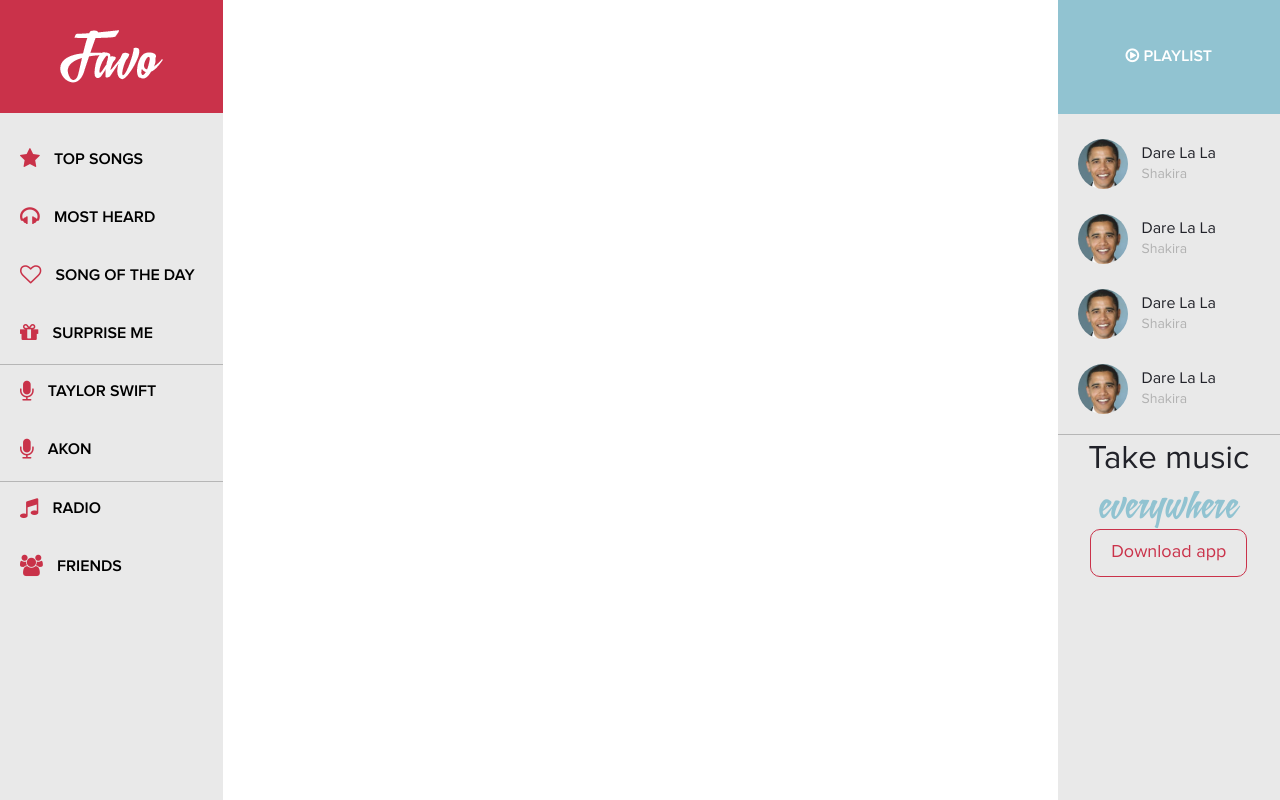
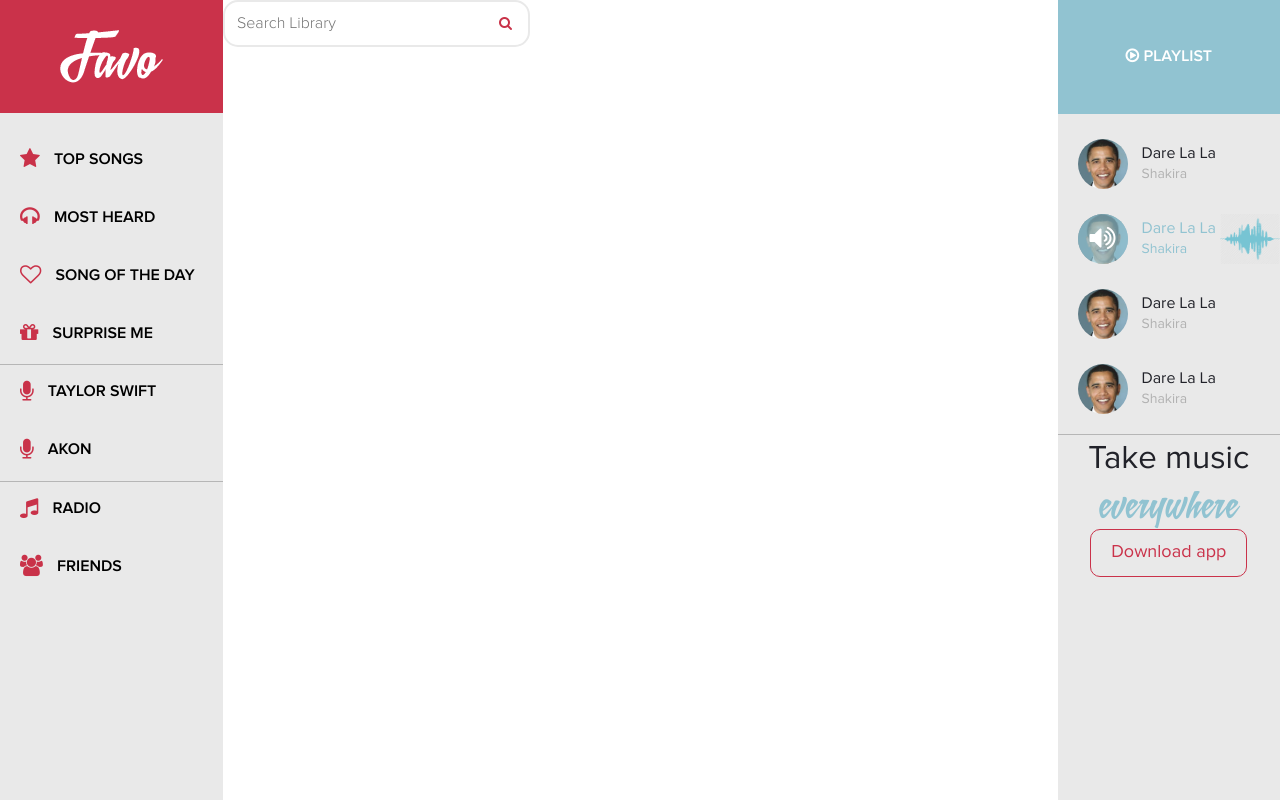
Before and after one commit to dogmax296/projectMusic, a plain HTML site: page index.html in a window 1280 px wide. Drawn offline with Linux system fonts and the light colour scheme; files whose address does not match are found by name.

Commit message:
Created:
 - Search;

```diff
--- a/index.html
+++ b/index.html
@@ -244,8 +244,18 @@
 
 					<div class="search-holder">
 
-						<input type="search" class="search" id="search-library">
-						<label for="search-library"></label>
+						<form action="" class="search__form">
+
+							<input type="search" class="search" placeholder="Search Library">
+
+							<button class="search__btn">
+
+								<i class="fa fa-search search__icon"></i>
+
+							</button>
+
+						</form>
+
 					</div>
 
 					<!-- END search-holder -->
@@ -455,7 +465,15 @@
 
 						<a class="nav__link--playlist" href="#">
 
-							<div class="singer__img" style="background-image:url(images/dark/face.jpg)"></div>
+							<div class="singer__img" style="background-image:url(images/dark/face.jpg)">
+
+								<div class="singer__img__icon-holder">
+
+									<i class="singer__img__icon fa fa-volume-up fa-2x"></i>
+
+								</div>
+
+							</div>
 
 							<div class="singer__info">
 
@@ -464,6 +482,44 @@
 								<span class="singer__name">Shakira</span>
 
 							</div>
+
+							<div class="singer__wave" style="background-image:url(images/dark/soundwave.png)"></div>
+
+						</a>
+
+						<!-- END nav__link -->
+
+					</li>
+
+					<!-- END nav__item -->
+
+					<!-- START nav__item -->
+
+					<li class="nav__item">
+
+						<!-- START nav__link -->
+
+						<a class="nav__link--playlist singer--active" href="#">
+
+							<div class="singer__img" style="background-image:url(images/dark/face.jpg)">
+
+								<div class="singer__img__icon-holder">
+
+									<i class="singer__img__icon fa fa-volume-up fa-2x"></i>
+
+								</div>
+
+							</div>
+
+							<div class="singer__info">
+
+								<span class="singer__song">Dare La La</span>
+
+								<span class="singer__name">Shakira</span>
+
+							</div>
+
+							<div class="singer__wave" style="background-image:url(images/dark/soundwave.png)"></div>
 
 						</a>
 
@@ -481,7 +537,15 @@
 
 						<a class="nav__link--playlist" href="#">
 
-							<div class="singer__img" style="background-image:url(images/dark/face.jpg)"></div>
+							<div class="singer__img" style="background-image:url(images/dark/face.jpg)">
+
+								<div class="singer__img__icon-holder">
+
+									<i class="singer__img__icon fa fa-volume-up fa-2x"></i>
+
+								</div>
+
+							</div>
 
 							<div class="singer__info">
 
@@ -490,6 +554,8 @@
 								<span class="singer__name">Shakira</span>
 
 							</div>
+
+							<div class="singer__wave" style="background-image:url(images/dark/soundwave.png)"></div>
 
 						</a>
 
@@ -507,7 +573,15 @@
 
 						<a class="nav__link--playlist" href="#">
 
-							<div class="singer__img" style="background-image:url(images/dark/face.jpg)"></div>
+							<div class="singer__img" style="background-image:url(images/dark/face.jpg)">
+
+								<div class="singer__img__icon-holder">
+
+									<i class="singer__img__icon fa fa-volume-up fa-2x"></i>
+
+								</div>
+
+							</div>
 
 							<div class="singer__info">
 
@@ -517,31 +591,7 @@
 
 							</div>
 
-						</a>
-
-						<!-- END nav__link -->
-
-					</li>
-
-					<!-- END nav__item -->
-
-					<!-- START nav__item -->
-
-					<li class="nav__item">
-
-						<!-- START nav__link -->
-
-						<a class="nav__link--playlist" href="#">
-
-							<div class="singer__img" style="background-image:url(images/dark/face.jpg)"></div>
-
-							<div class="singer__info">
-
-								<span class="singer__song">Dare La La</span>
-
-								<span class="singer__name">Shakira</span>
-
-							</div>
+							<div class="singer__wave" style="background-image:url(images/dark/soundwave.png)"></div>
 
 						</a>
 
--- a/scss/style.scss
+++ b/scss/style.scss
@@ -63,6 +63,11 @@
 
 }
 
+.main{
+
+	@include padding-horizontal(224px, 223px)
+}
+
 .nav{
 
 
@@ -106,6 +111,19 @@
 		&--playlist{
 			@include padding-vertical(10px, 10px);
 			display: block;
+
+			&:hover,
+			&:focus{
+				.singer__img__icon-holder{
+					display: inline-block;
+				}
+				.singer__song,.singer__name{
+					color: $brand-success;
+				}
+
+			}
+
+
 		}
 	}
 
@@ -115,6 +133,7 @@
 }
 
 .content{
+
 	float:left;
 }
 
@@ -128,6 +147,29 @@
 		display: inline-block;
 		vertical-align: middle;
 		@include margin-horizontal(10px, 20px);
+		position: relative;
+
+
+		&__icon{
+
+			color: $gray-lighter;
+			margin-top: 20%;
+
+			&-holder{
+				background-color: rgba(145, 195, 209, 0.68); //$brand-success opacity
+				position: absolute;
+			    top: 0;
+			    left: 0;
+			    right: 0;
+			    bottom: 0;
+			    border-radius: 50%;
+			    text-align: center;
+			    display: none;
+
+			}
+
+
+		}
 	}
 
 	&__info{
@@ -143,6 +185,29 @@
 	&__name{
 		display: block;
 		@include font($font-family-seldom,14px,$gray,none);
+	}
+
+	&__wave{
+		@include background;
+		height: 50px;
+		width: 60px;
+		display: inline-block;
+		vertical-align: middle;
+		display: none;
+	}
+
+	&--active{
+
+		.singer__img__icon-holder,.singer__wave{
+			display: inline-block;
+		}
+
+		.singer__song,.singer__name{
+			color: $brand-success;
+		}
+
+
+
 	}
 }
 
@@ -185,3 +250,31 @@
 
 	}
 }
+
+.search{
+
+	@include padding-vertical(10px, 10px);
+	border:none;
+	outline: none;
+	background: transparent;
+	width: 250px;
+	@include font($font-family-main,16px,$brand-primary,none);
+
+	&-holder{
+
+		border: 2px solid $brand-primary;
+		border-radius: 15px;
+		@include padding-horizontal(10px, 10px);
+	}
+
+	&__btn{
+		@include padding-vertical(10px, 10px);
+		border:none;
+		background: transparent;
+		outline: none;
+	}
+
+	&__icon{
+		color: $brand-danger;
+	}
+}
```
Also changed, not shown: css/style.css, images/dark/soundwave.png (added), 2 other files.
